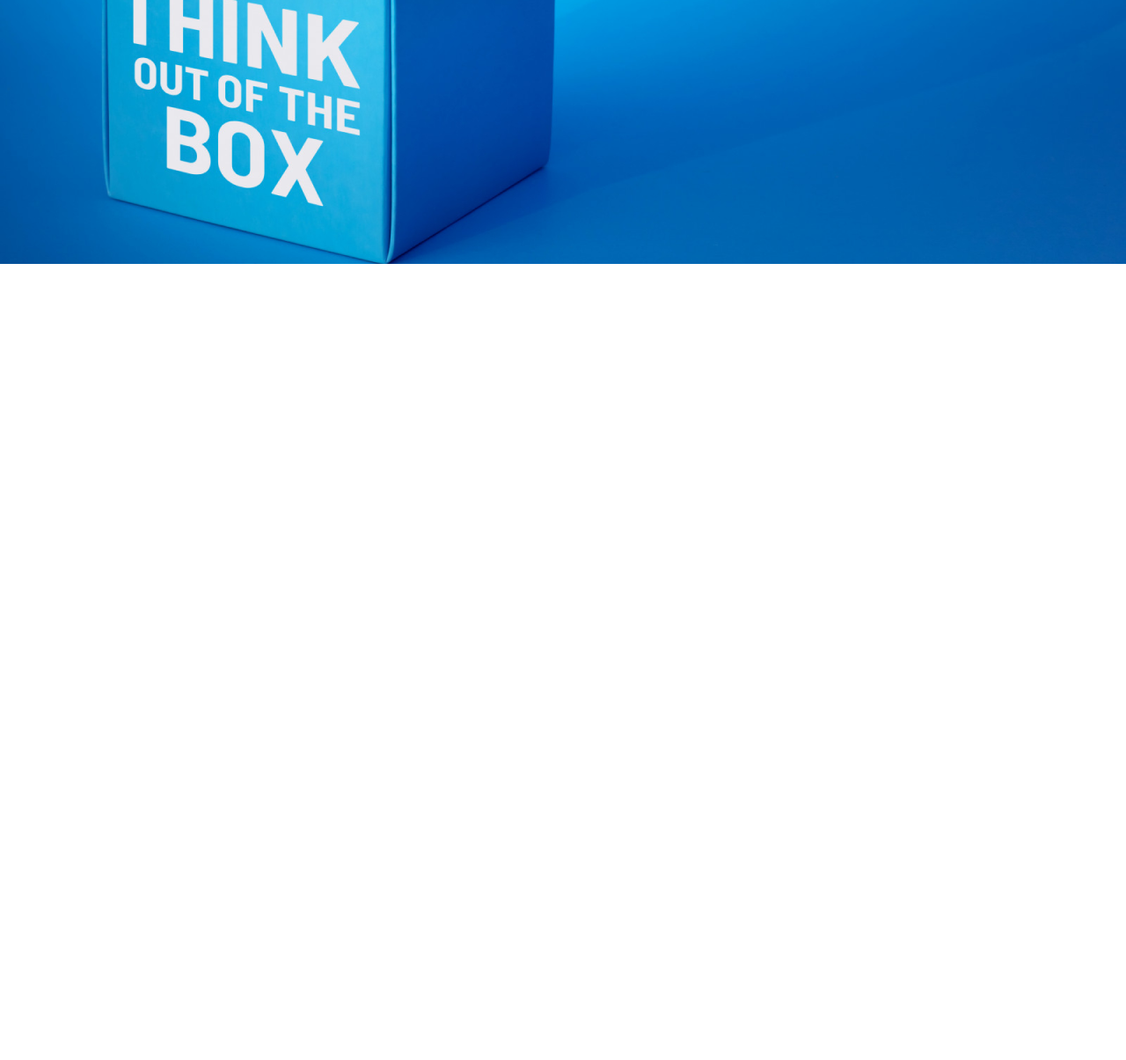
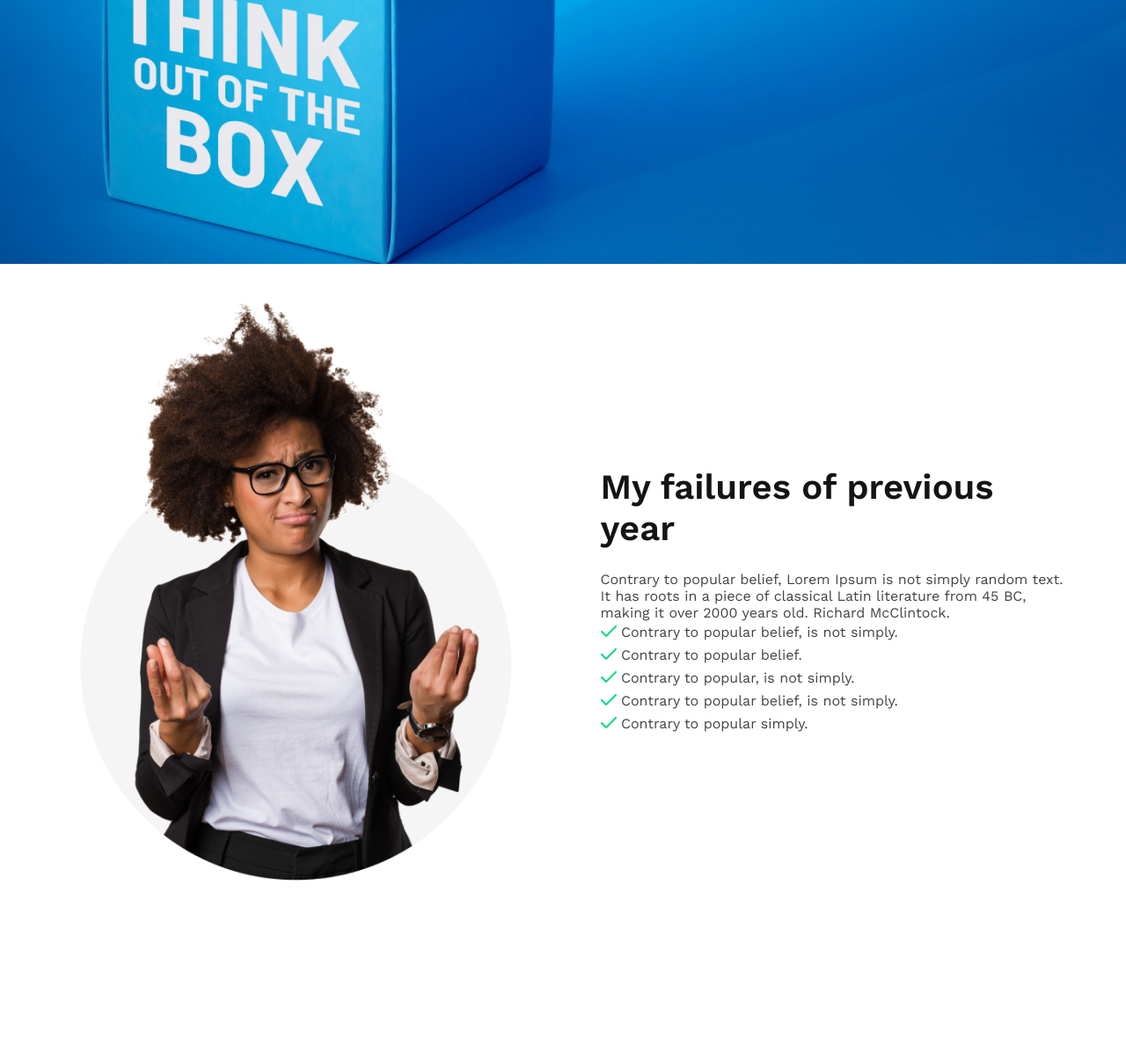
Before and after one commit to SetuIslam/portfolio, a plain HTML site: page index.html in a window 1280 px wide. Shown: the part 500-1705 px from the top of the page at 88% size. Before the commit the page ends 800 px from the top, so only its background shows below. Drawn offline with nearby package versions, Linux system fonts and the light colour scheme.

Commit message:
Portfolio Failure section

```diff
--- a/css/style.css
+++ b/css/style.css
@@ -4,8 +4,12 @@
     font-family: 'Work Sans', sans-serif;
     color: #151414;
     font-size: 16px;
+    font-weight: 400;
 }
 /* General style */
+h1,h2,h3,h4,h5,h6{
+    font-weight: 600;
+}
 .primary-color{
     color: #737272;
 }
@@ -30,7 +34,9 @@
     font-size: 20px;
     font-weight: 600;
 }
-
+.w-50 {
+    width: 50%;
+}
 /* Banner */
 .banner{
     background-image: url(../images/banner/banner3.png);
@@ -58,3 +64,33 @@
 .banner .button{
     color: #005FAC;
 }
+
+/* Failure section */
+.failure-content {
+    display: flex;
+    justify-content: center;
+    padding: 30px 0;
+}
+
+.failure-content-image img {
+    width: 100%;
+}
+
+.failure-content-image {
+    padding-right: 85px;
+}
+.failure-content-txt {
+    transform: translateY(200px);
+}
+.failure-content-txt h3 {
+    font-size: 40px;
+    margin-bottom: 25px;
+}
+.failure-content-txt p,
+.failure-content-txt li{
+    color: #444343;
+}
+.failure-content-txt li {
+    list-style: none;
+    line-height: 26px;
+}
--- a/index.html
+++ b/index.html
@@ -20,5 +20,26 @@
             </div>
         </div>
     </section><!--Banner Ends-->
+
+    <section class="failure">
+        <div class="main-container">
+            <div class="failure-content">
+                <div class="failure-content-image w-50">
+                    <img src="images/person.png" alt="">
+                </div>
+                <div class="failure-content-txt w-50">
+                    <h3>My failures of previous year</h3>
+                    <p>Contrary to popular belief, Lorem Ipsum is not simply random text. It has roots in a piece of classical Latin literature from 45 BC, making it over 2000 years old. Richard McClintock.</p>
+                    <ul>
+                        <li><img src="images/icons/Vector.png" alt=""> Contrary to popular belief, is not simply.</li>
+                        <li><img src="images/icons/Vector.png" alt=""> Contrary to popular belief.</li>
+                        <li><img src="images/icons/Vector.png" alt=""> Contrary to popular, is not simply.</li>
+                        <li><img src="images/icons/Vector.png" alt=""> Contrary to popular belief, is not simply.</li>
+                        <li><img src="images/icons/Vector.png" alt=""> Contrary to popular simply.</li>
+                    </ul>
+                </div>
+            </div>
+        </div>
+    </section><!--Failure section end-->
 </body>
 </html>
```
Also changed, not shown: images/icons/Vector.png (added).
